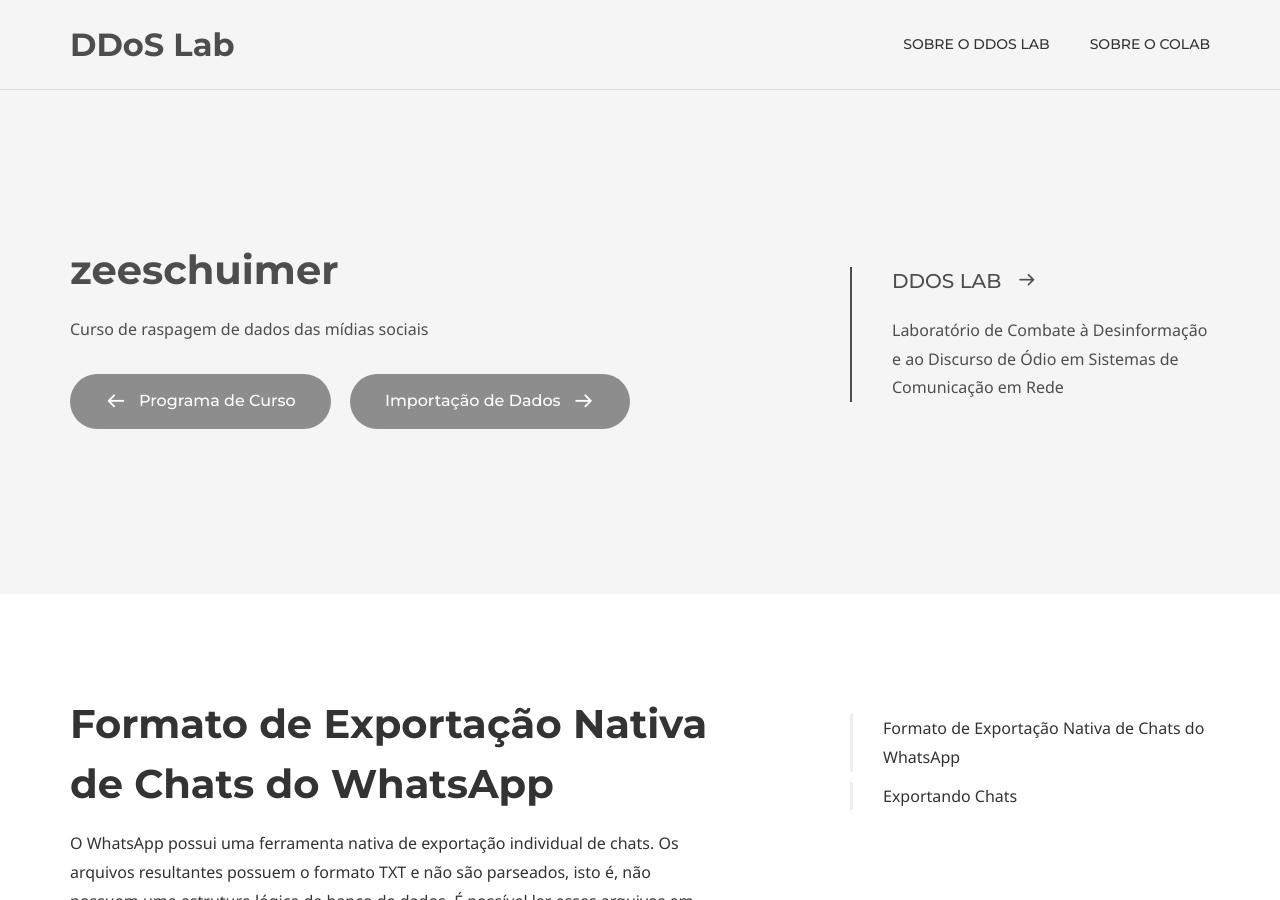
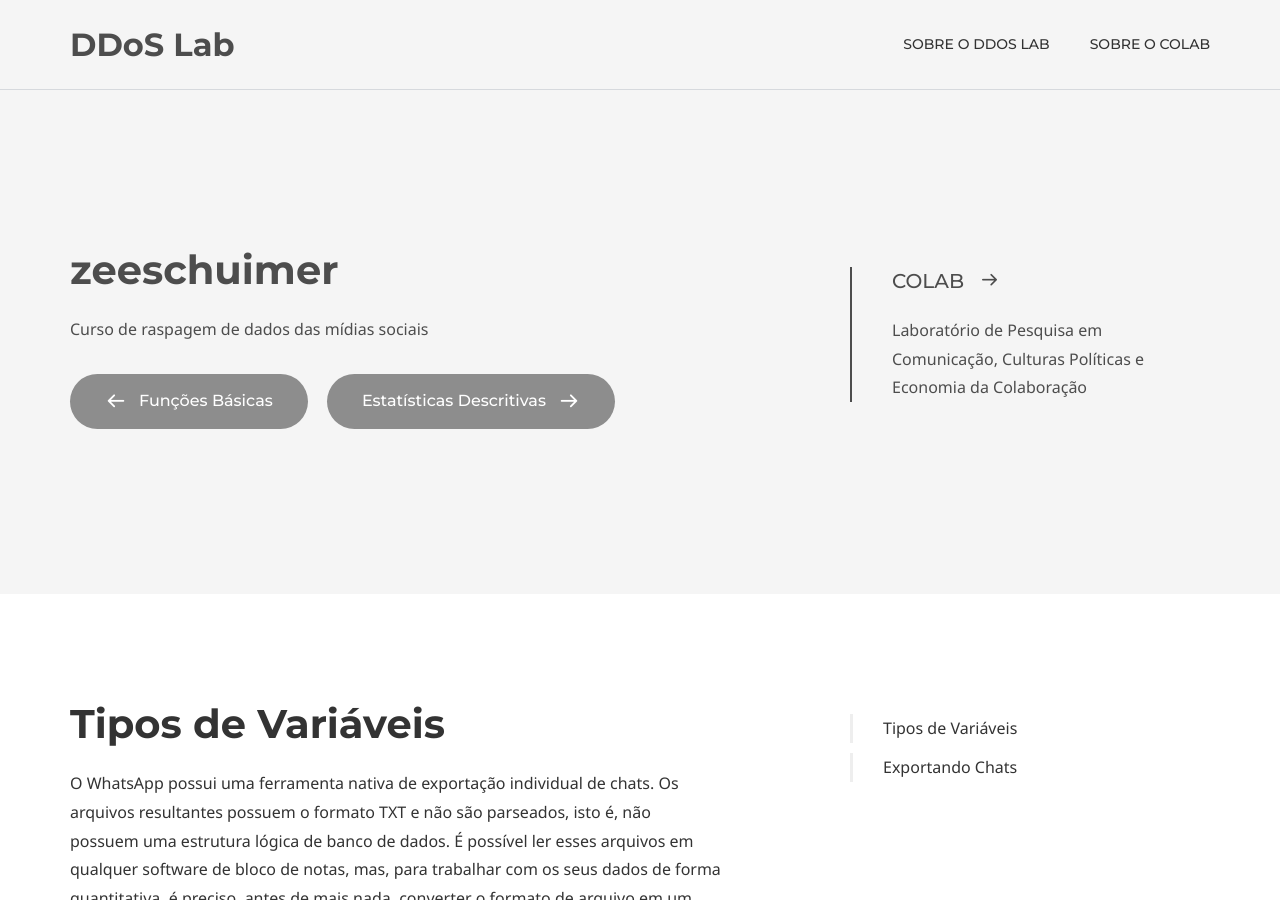
Before and after one commit to coLAB-UFF/docs, a Jekyll site: the page built from dataviz_02.md, in a window 1280 px wide and 900 px high. Built offline with Jekyll 4.4.1, drawn with Linux system fonts in a browser that asks for light colours; some web fonts are replaced; some of the changed text lies outside the part shown.

Commit message:
Update dataviz_02.md

```diff
--- a/dataviz_02.md
+++ b/dataviz_02.md
@@ -10,10 +10,10 @@
 
 # Author box
 author:
-    title: DDoS Lab
-    title_url: 'https://colab-uff.github.io/ddoslab/'
+    title: coLAB
+    title_url: 'https://colab-uff.github.io/'
     external_url: true
-    description: Laboratório de Combate à Desinformação e ao Discurso de Ódio em Sistemas de Comunicação em Rede
+    description: Laboratório de Pesquisa em Comunicação, Culturas Políticas e Economia da Colaboração
 
 # Micro navigation
 micro_nav: false
@@ -21,14 +21,14 @@
 # Page navigation
 page_nav:
     prev:
-        content: Programa de Curso
-        url: '/zeeschuimer'
+        content: Funções Básicas
+        url: '/dataviz_01'
     next:
-        content: Importação de Dados
-        url: '/zeeschuimer_02'
+        content: Estatísticas Descritivas
+        url: '/dataviz_03'
 ---
 
-# Formato de Exportação Nativa de Chats do WhatsApp
+# Tipos de Variáveis
 
 O WhatsApp possui uma ferramenta nativa de exportação individual de chats. Os arquivos resultantes possuem o formato TXT e não são parseados, isto é, não possuem uma estrutura lógica de banco de dados. É possível ler esses arquivos em qualquer software de bloco de notas, mas, para trabalhar com os seus dados de forma quantitativa, é preciso, antes de mais nada, converter o formato de arquivo em um CSV (comma-separated values).
 
```
